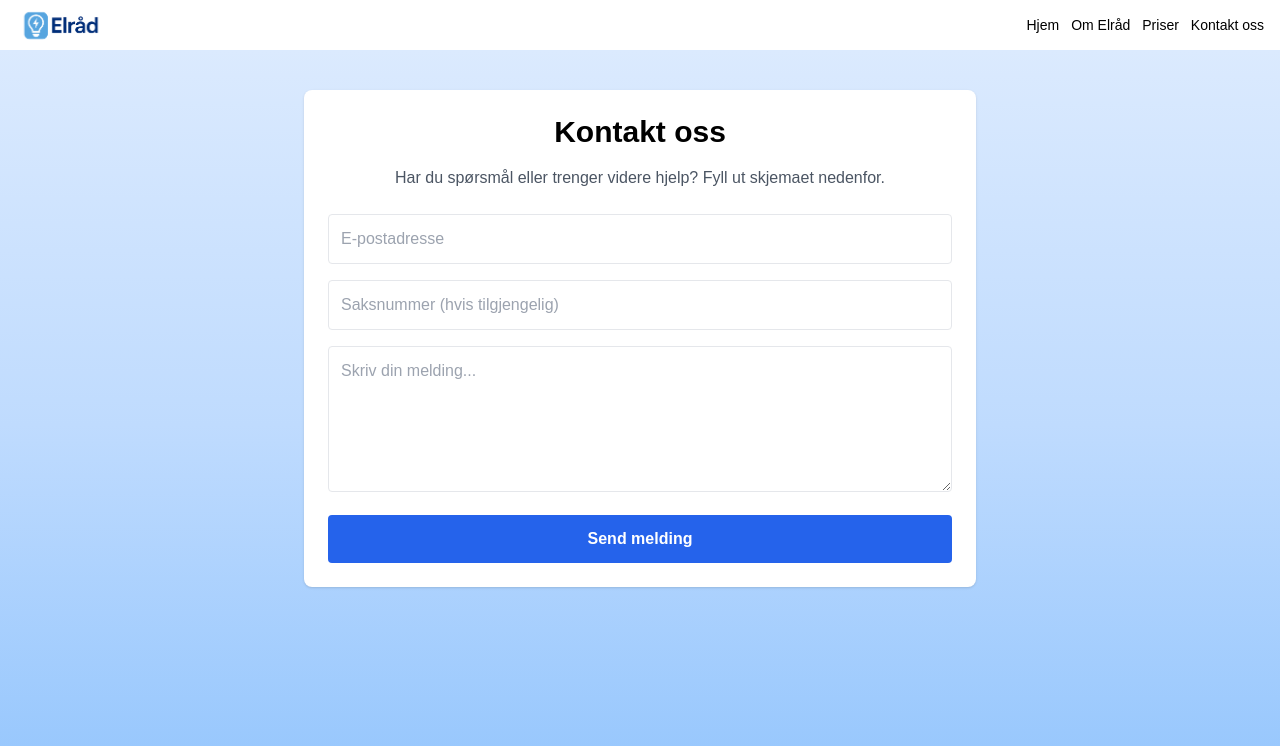
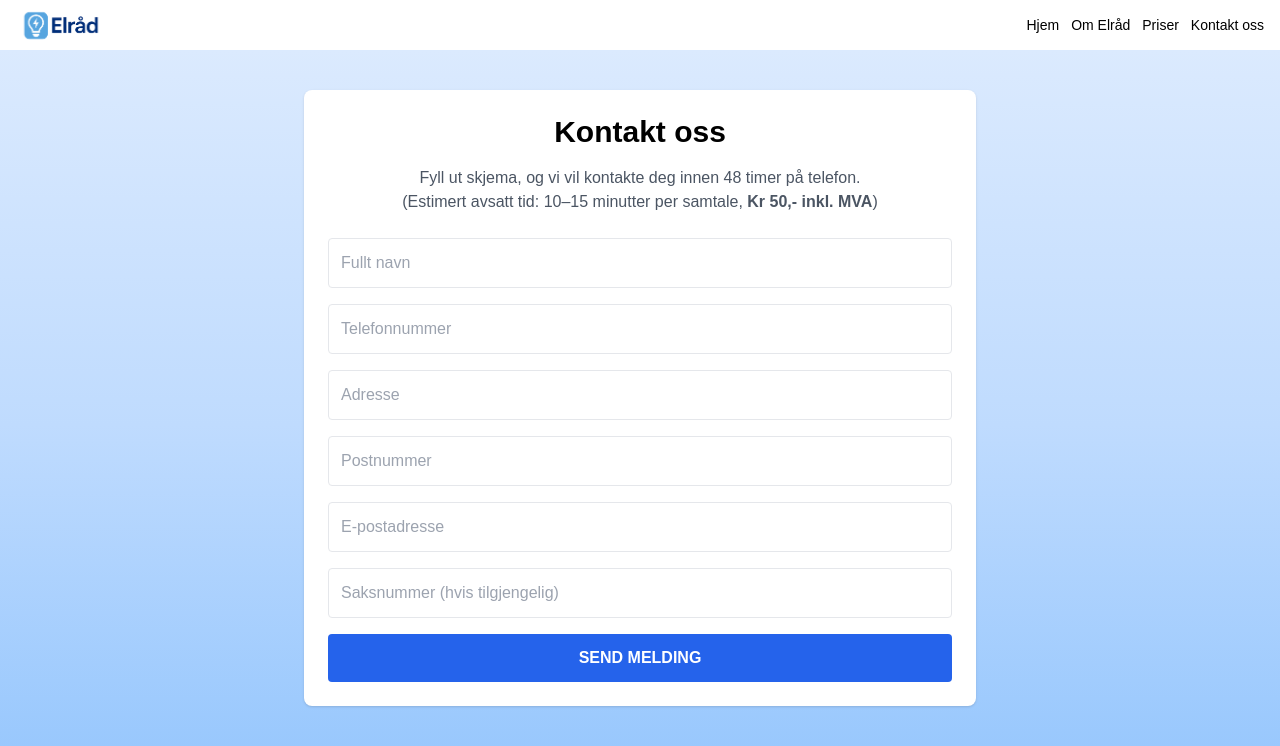
Before and after one commit to elpreben/elraad-v63, a Next.js app: page /kontakt in a window 1280 px wide. Shown: the top 746 px of the page. Built offline with nearby package versions, Linux system fonts and the light colour scheme.

Commit message:
Update kontakt.js

```diff
--- a/pages/kontakt.js
+++ b/pages/kontakt.js
@@ -4,7 +4,7 @@ import Layout from '../components/Layout';
 export default function KontaktOss() {
   const [saknummer, setSaknummer] = useState('');
 
-  // Autofyll saknummer hvis det finnes i URL (f.eks. /kontakt-oss?saknummer=123)
+  // Autofyll saksnummer fra URL hvis det finnes (?saknummer=123)
   useEffect(() => {
     const params = new URLSearchParams(window.location.search);
     const sn = params.get('saknummer');
@@ -14,18 +14,30 @@ export default function KontaktOss() {
   const handleSubmit = async (e) => {
     e.preventDefault();
 
+    const fulltNavn = e.target.fulltnavn.value;
+    const telefonnummer = e.target.telefonnummer.value;
+    const adresse = e.target.adresse.value;
+    const postnummer = e.target.postnummer.value;
     const email = e.target.email.value;
-    const melding = e.target.melding.value;
+    const melding = e.target.melding?.value || '';
 
     try {
       const response = await fetch('/api/contact', {
         method: 'POST',
         headers: { 'Content-Type': 'application/json' },
-        body: JSON.stringify({ email, saknummer, melding }),
+        body: JSON.stringify({
+          fulltNavn,
+          telefonnummer,
+          adresse,
+          postnummer,
+          email,
+          saknummer,
+          melding,
+        }),
       });
 
       if (response.ok) {
-        alert('Din melding er sendt til Elråd.');
+        alert('Din melding er sendt til Elråd. Vi kontakter deg innen 48 timer.');
         e.target.reset();
         setSaknummer('');
       } else {
@@ -42,9 +54,38 @@ export default function KontaktOss() {
       <div className="max-w-2xl mx-auto bg-white p-6 shadow rounded-lg mt-6">
         <h1 className="text-3xl font-bold mb-4 text-center">Kontakt oss</h1>
         <p className="text-center text-gray-600 mb-6">
-          Har du spørsmål eller trenger videre hjelp? Fyll ut skjemaet nedenfor.
+          Fyll ut skjema, og vi vil kontakte deg innen 48 timer på telefon.<br />
+          (Estimert avsatt tid: 10–15 minutter per samtale, <strong>Kr 50,- inkl. MVA</strong>)
         </p>
         <form onSubmit={handleSubmit} className="space-y-4">
+          <input
+            type="text"
+            name="fulltnavn"
+            placeholder="Fullt navn"
+            className="w-full border p-3 rounded"
+            required
+          />
+          <input
+            type="text"
+            name="telefonnummer"
+            placeholder="Telefonnummer"
+            className="w-full border p-3 rounded"
+            required
+          />
+          <input
+            type="text"
+            name="adresse"
+            placeholder="Adresse"
+            className="w-full border p-3 rounded"
+            required
+          />
+          <input
+            type="text"
+            name="postnummer"
+            placeholder="Postnummer"
+            className="w-full border p-3 rounded"
+            required
+          />
           <input
             type="email"
             name="email"
@@ -60,18 +101,11 @@ export default function KontaktOss() {
             placeholder="Saksnummer (hvis tilgjengelig)"
             className="w-full border p-3 rounded"
           />
-          <textarea
-            name="melding"
-            placeholder="Skriv din melding..."
-            className="w-full border p-3 rounded"
-            rows="5"
-            required
-          />
           <button
             type="submit"
             className="bg-blue-600 text-white px-4 py-3 rounded font-bold w-full"
           >
-            Send melding
+            SEND MELDING
           </button>
         </form>
       </div>
```
